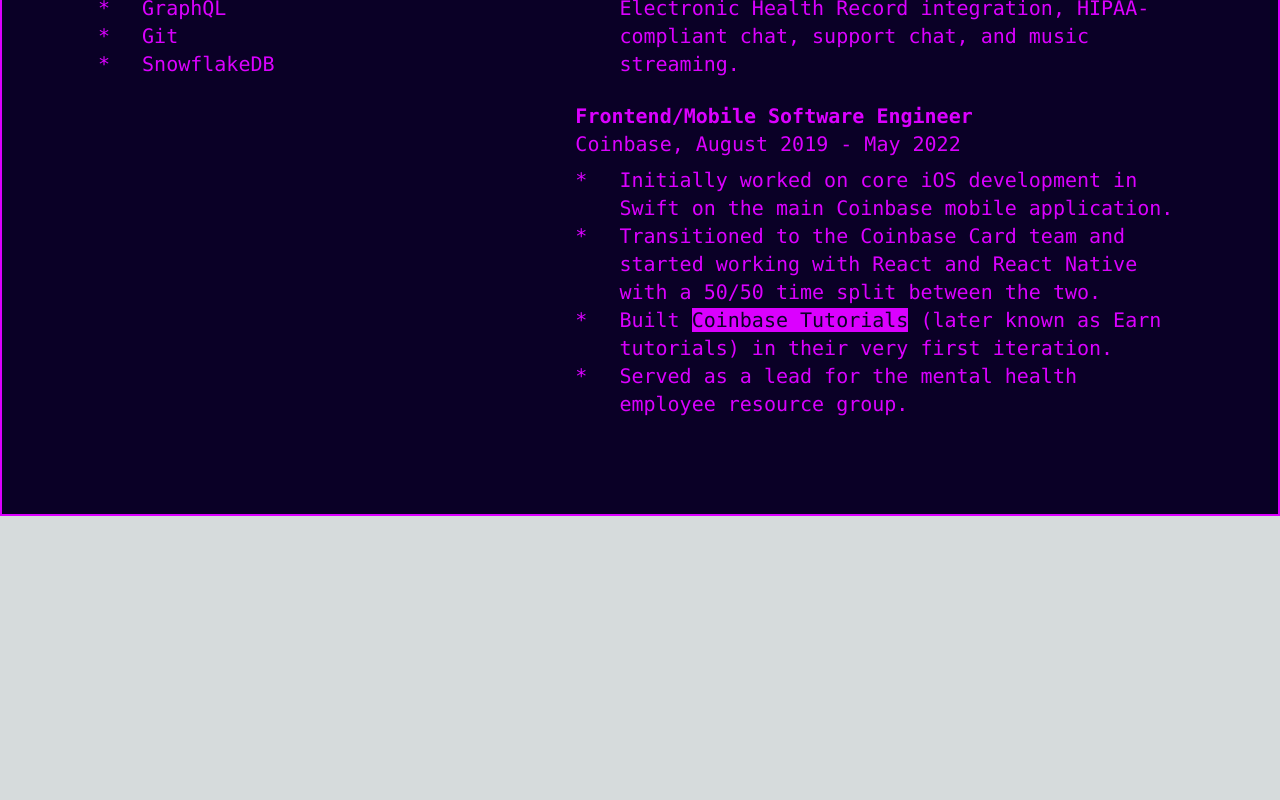
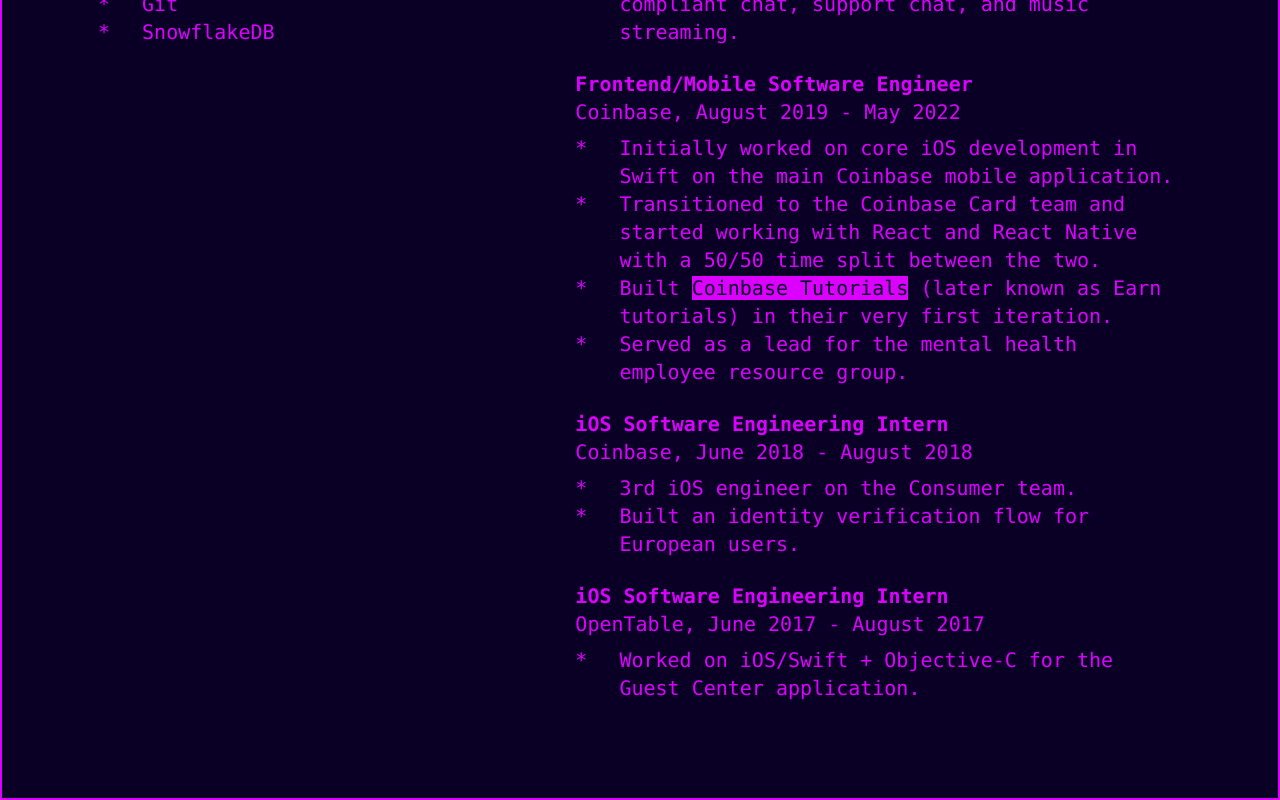
Before and after one commit to npek/im-nat, a Next.js app: page /resume in a window 1280 px wide. Shown: the part 920-1720 px from the top of the page. Before the commit the page ends 1436 px from the top, so only its background shows below. Built offline with nearby package versions, Linux system fonts and the light colour scheme.

Commit message:
update resume

```diff
--- a/src/app/resume/page.tsx
+++ b/src/app/resume/page.tsx
@@ -5,11 +5,11 @@
   return (
     // <main className="flex min-h-screen max-h-screen flex-col items-center justify-between bg-dark font-mono">
     <Header>
-      <div className="flex flex-col overflow-y-scroll p-24 pt-32 space-y-12 w-full min-h-screen justify-items-center border-nat-pink border-2">
+      <div className="flex flex-col overflow-y-scroll sm:p-24 p-8 pt-32 space-y-12 w-full min-h-screen justify-items-center border-nat-pink border-2">
         <label className="font-silkscreen text-4xl text-nat-pink">
           Natalie Pekker
         </label>
-        <div className="flex flex-row space-x-20">
+        <div className="flex sm:flex-row flex-col sm:space-x-20 space-x-0 sm:space-y-0 space-y-12">
           <div className="flex flex-col min-w-fit space-y-12">
             <div className="flex flex-col">
               <label className="font-silkscreen text-3xl text-nat-pink pb-6">
@@ -130,6 +130,30 @@
                 Served as a lead for the mental health employee resource group.
               </BulletPoint>
             </div>
+            <div className="flex flex-col">
+              <label className="font-bold text-xl text-nat-pink">
+                iOS Software Engineering Intern
+              </label>
+              <label className="text-xl text-nat-pink pb-2">
+                Coinbase, June 2018 - August 2018
+              </label>
+              <BulletPoint>3rd iOS engineer on the Consumer team.</BulletPoint>
+              <BulletPoint>
+                Built an identity verification flow for European users.
+              </BulletPoint>
+            </div>
+            <div className="flex flex-col">
+              <label className="font-bold text-xl text-nat-pink">
+                iOS Software Engineering Intern
+              </label>
+              <label className="text-xl text-nat-pink pb-2">
+                OpenTable, June 2017 - August 2017
+              </label>
+              <BulletPoint>
+                Worked on iOS/Swift + Objective-C for the Guest Center
+                application.
+              </BulletPoint>
+            </div>
           </div>
         </div>
       </div>
```
